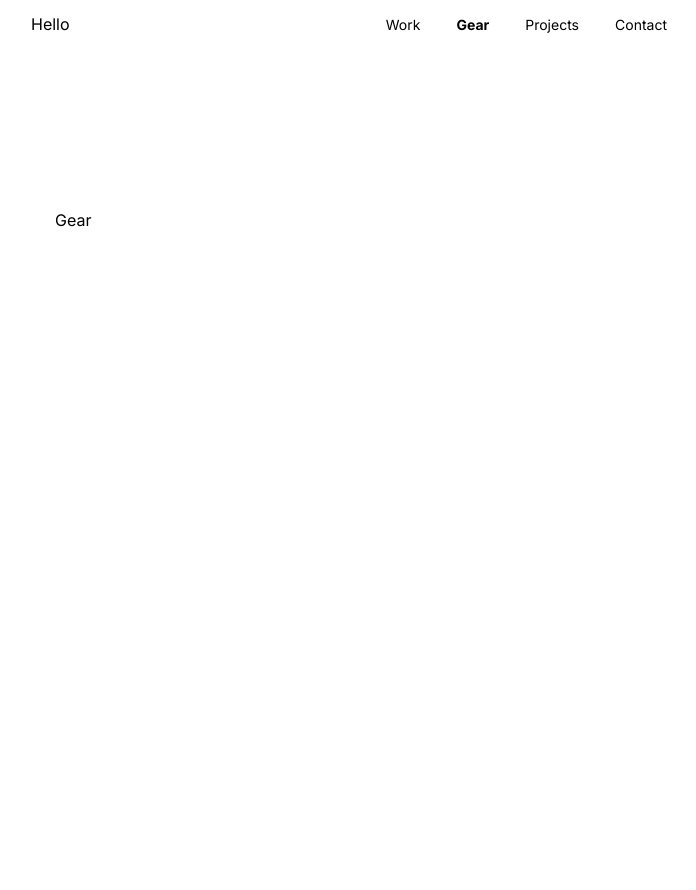
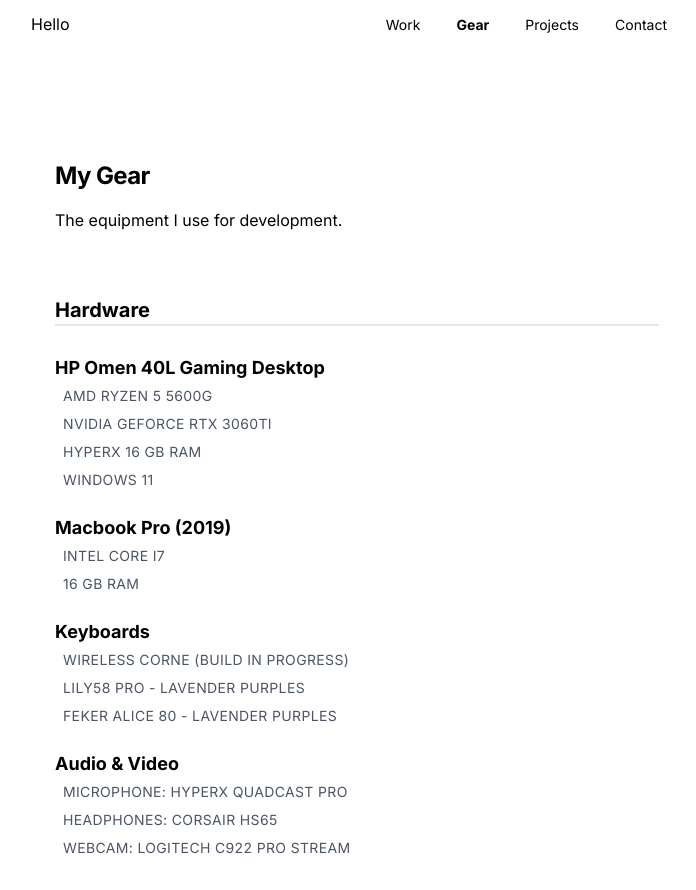
Before and after one commit to er-lo/erlo-web, a Next.js app: page /gear in a window 1280 px wide. Shown: the whole page, without its empty margins (283-979 px from the left). Before the commit the page ends 800 px from the top, so only its background shows below. Built offline with nearby package versions, Linux system fonts and the light colour scheme.

Commit message:
added gear information on gear page

```diff
--- a/src/app/gear/page.tsx
+++ b/src/app/gear/page.tsx
@@ -1,13 +1,40 @@
+
+const gear = [
+  { title: "HP Omen 40L Gaming Desktop", info: ["AMD Ryzen 5 5600G", "NVIDIA GeForce RTX 3060Ti", "HyperX 16 GB RAM", "Windows 11"] },
+  { title: "Macbook Pro (2019)", info: ["Intel Core i7", "16 GB RAM"] },
+  { title: "Keyboards", info: ["Wireless Corne (Build In Progress)", "Lily58 Pro - Lavender Purples", "FEKER Alice 80 - Lavender Purples"] },
+  { title: "Audio & Video", info: ["Microphone: HyperX QuadCast Pro", "Headphones: Corsair HS65", "Webcam: Logitech C922 Pro Stream"] },
+];
 export default function Gear() {
     return (
-      <div className="px-6 md:px-6 pt-16 md:pt-20  max-w-[700px] mx-auto">
-          <div className="flex flex-col gap-16 md:gap-24">
-            <div className="flex animate-in flex-col gap-8">
-              <p className="max-w-lg animate-in text-primary">
-                Gear
-              </p>
+      <div className="px-6 md:px-6 pt-8 max-w-[700px] mx-auto">
+          <div className="flex flex-col gap-16">
+            <div className="flex animate-in flex-col gap-4">
+              <h1 className="text-2xl font-bold tracking-tight text-primary">My Gear</h1>
+              <p className="">The equipment I use for development.</p>
             </div>
-            <div className="flex animate-in flex-col gap-8"></div>
+            <div className="flex animate-in flex-col gap-4">
+              <h3 className="text-xl font-bold mb-1 border-b-2">Hardware</h3>
+              <ul className="flex flex-col">
+                {gear.map((gear) => (
+                  <li className="py-2" key={gear.title}>
+                    <h1 className="mb-1 text-md md:text-lg font-bold">
+                      {gear.title}
+                    </h1>
+                    <ul className="flex flex-col pl-2">
+                      {gear.info.map((info) => (
+                        <li key={info}>
+                          <p className="mb-2 uppercase tracking-wide text-sm text-gray-600">
+                            {info}
+                          </p>
+                        </li>
+                      ))}
+                    </ul>
+                  </li>
+                ))}
+              </ul>
+              <div></div>
+            </div>
           </div>
         </div>
     )
--- a/src/app/work/page.tsx
+++ b/src/app/work/page.tsx
@@ -1,15 +1,14 @@
 const work = [
   { title: "Validations/QMCS Specialist", company: "ALK", time: "May 2023 - Present", description: "Lorem ipsum dolor sit amet, consectetur adipiscing elit, sed do eiusmod tempor incididunt ut labore et dolore magna aliqua. Adipiscing tristique risus nec feugiat in fermentum posuere. Velit euismod in pellentesque massa placerat duis. Dictumst quisque sagittis purus sit amet volutpat. Risus at ultrices mi tempus imperdiet nulla malesuada. Luctus accumsan tortor posuere ac. Non diam phasellus vestibulum lorem sed risus. Nunc lobortis mattis aliquam faucibus purus in massa tempor nec. " },
   { title: "Computer Science Tutor", company: "Oklahoma City Community College", time: "March 2023 - December 2023", description: "Lorem ipsum dolor sit amet, consectetur adipiscing elit, sed do eiusmod tempor incididunt ut labore et dolore magna aliqua. Adipiscing tristique risus nec feugiat in fermentum posuere. Velit euismod in pellentesque massa placerat duis. Dictumst quisque sagittis purus sit amet volutpat. Risus at ultrices mi tempus imperdiet nulla malesuada. Luctus accumsan tortor posuere ac. Non diam phasellus vestibulum lorem sed risus. Nunc lobortis mattis aliquam faucibus purus in massa tempor nec. " },
-  { title: "Technical Services - Microbiology Specialist", company: "ALK", time: "September 2021 - May 2023", description: " Lorem ipsum dolor sit amet, consectetur adipiscing elit, sed do eiusmod tempor incididunt ut labore et dolore magna aliqua. Adipiscing tristique risus nec feugiat in fermentum posuere. Velit euismod in pellentesque massa placerat duis. Dictumst quisque sagittis purus sit amet volutpat. Risus at ultrices mi tempus imperdiet nulla malesuada. Luctus accumsan tortor posuere ac. Non diam phasellus vestibulum lorem sed risus. Nunc lobortis mattis aliquam faucibus purus in massa tempor nec. " },
-  { title: "Microbiology Team Lead", company: "ALK", time: "June 2019 - September 2021", description: "Lorem ipsum dolor sit amet, consectetur adipiscing elit, sed do eiusmod tempor incididunt ut labore et dolore magna aliqua. Adipiscing tristique risus nec feugiat in fermentum posuere. Velit euismod in pellentesque massa placerat duis. Dictumst quisque sagittis purus sit amet volutpat. Risus at ultrices mi tempus imperdiet nulla malesuada. Luctus accumsan tortor posuere ac. Non diam phasellus vestibulum lorem sed risus. Nunc lobortis mattis aliquam faucibus purus in massa tempor nec. " }
+  { title: "Technical Services Microbiology Specialist", company: "ALK", time: "August 2020 - May 2023", description: " Lorem ipsum dolor sit amet, consectetur adipiscing elit, sed do eiusmod tempor incididunt ut labore et dolore magna aliqua. Adipiscing tristique risus nec feugiat in fermentum posuere. Velit euismod in pellentesque massa placerat duis. Dictumst quisque sagittis purus sit amet volutpat. Risus at ultrices mi tempus imperdiet nulla malesuada. Luctus accumsan tortor posuere ac. Non diam phasellus vestibulum lorem sed risus. Nunc lobortis mattis aliquam faucibus purus in massa tempor nec. " },
+  { title: "Microbiology Team Lead", company: "ALK", time: "June 2019 - August 2020", description: "Lorem ipsum dolor sit amet, consectetur adipiscing elit, sed do eiusmod tempor incididunt ut labore et dolore magna aliqua. Adipiscing tristique risus nec feugiat in fermentum posuere. Velit euismod in pellentesque massa placerat duis. Dictumst quisque sagittis purus sit amet volutpat. Risus at ultrices mi tempus imperdiet nulla malesuada. Luctus accumsan tortor posuere ac. Non diam phasellus vestibulum lorem sed risus. Nunc lobortis mattis aliquam faucibus purus in massa tempor nec. " }
 ];
 export default function Work() {
   return (
     <div className="px-6 md:px-6 mx-auto">
       <div className="flex flex-col">
         <div className="flex animate-in flex-col gap-8">
-          {/* exterior */}
           <ul className="flex flex-col">
             {work.map((work) => (
               <li key={work.title}>
```
Lines whose indentation alone changed are shown as unchanged.
